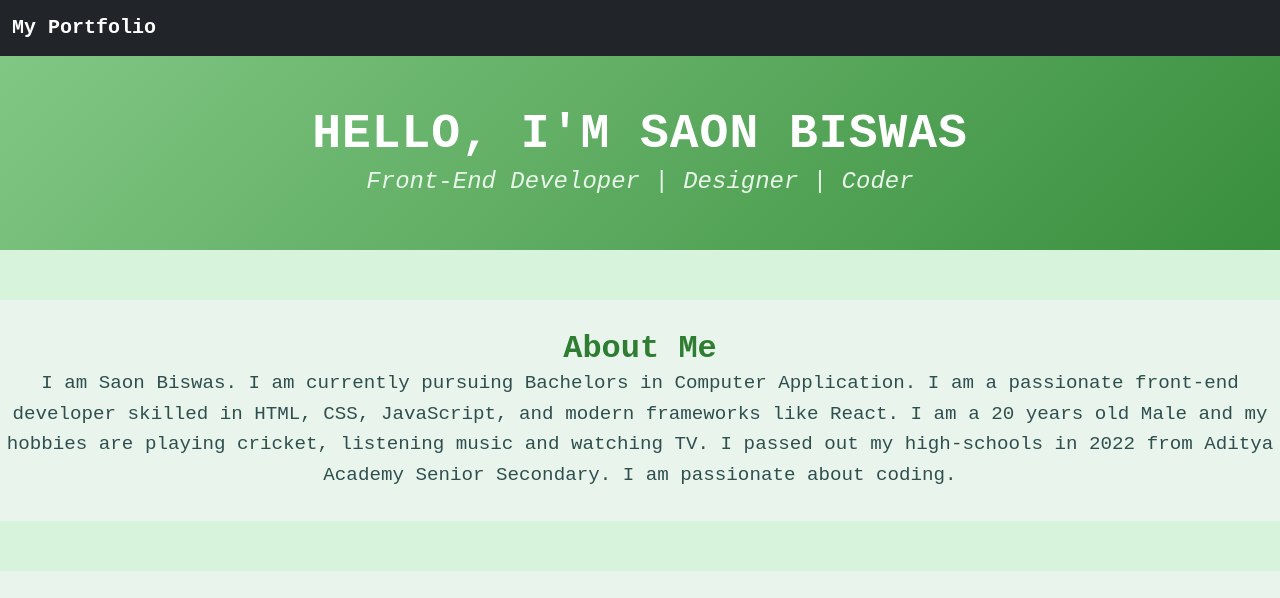
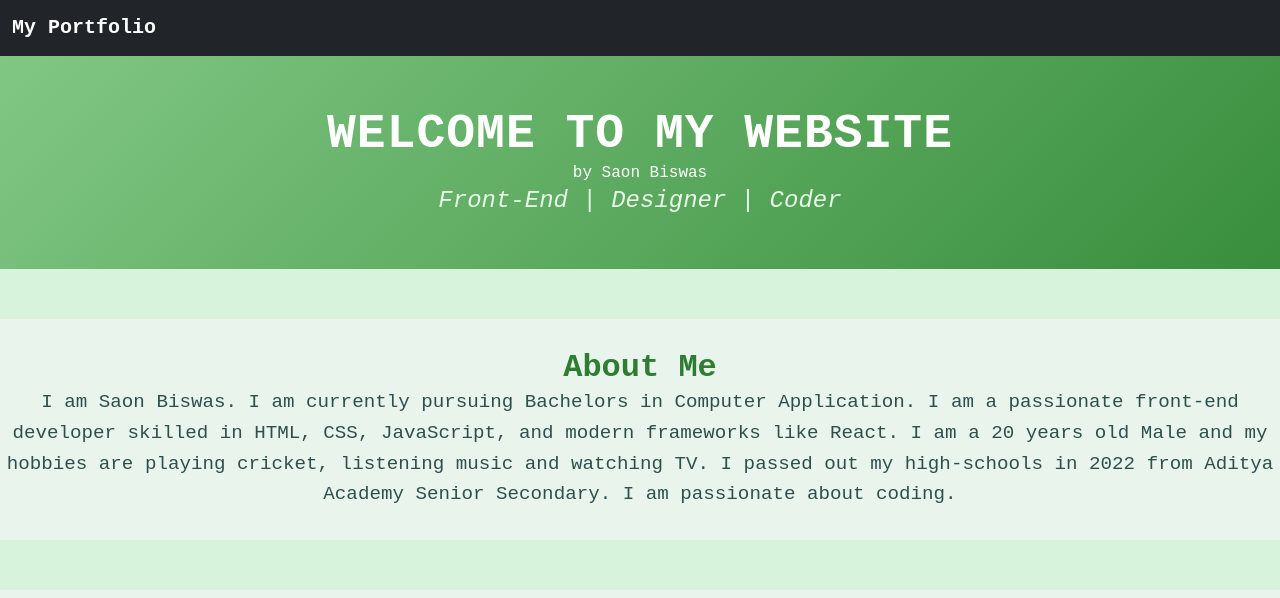
Before and after one commit to saon-1075/portfolio, a plain HTML site: page index.html in a window 1280 px wide. Shown: the top 598 px of the page. Drawn offline with nearby package versions, Linux system fonts and the light colour scheme.

Commit message:
Update index.html

```diff
--- a/index.html
+++ b/index.html
@@ -33,8 +33,9 @@
 
 
     <header class="hero">
-        <h1>Hello, I'm <span>Saon Biswas</span></h1>
-        <p>Front-End Developer | Designer | Coder</p>
+        <h1>Welcome <span>to my website</span></h1>
+        <h2>by Saon Biswas</h2>
+        <p> Front-End | Designer | Coder</p>
     </header>
 
 
```
